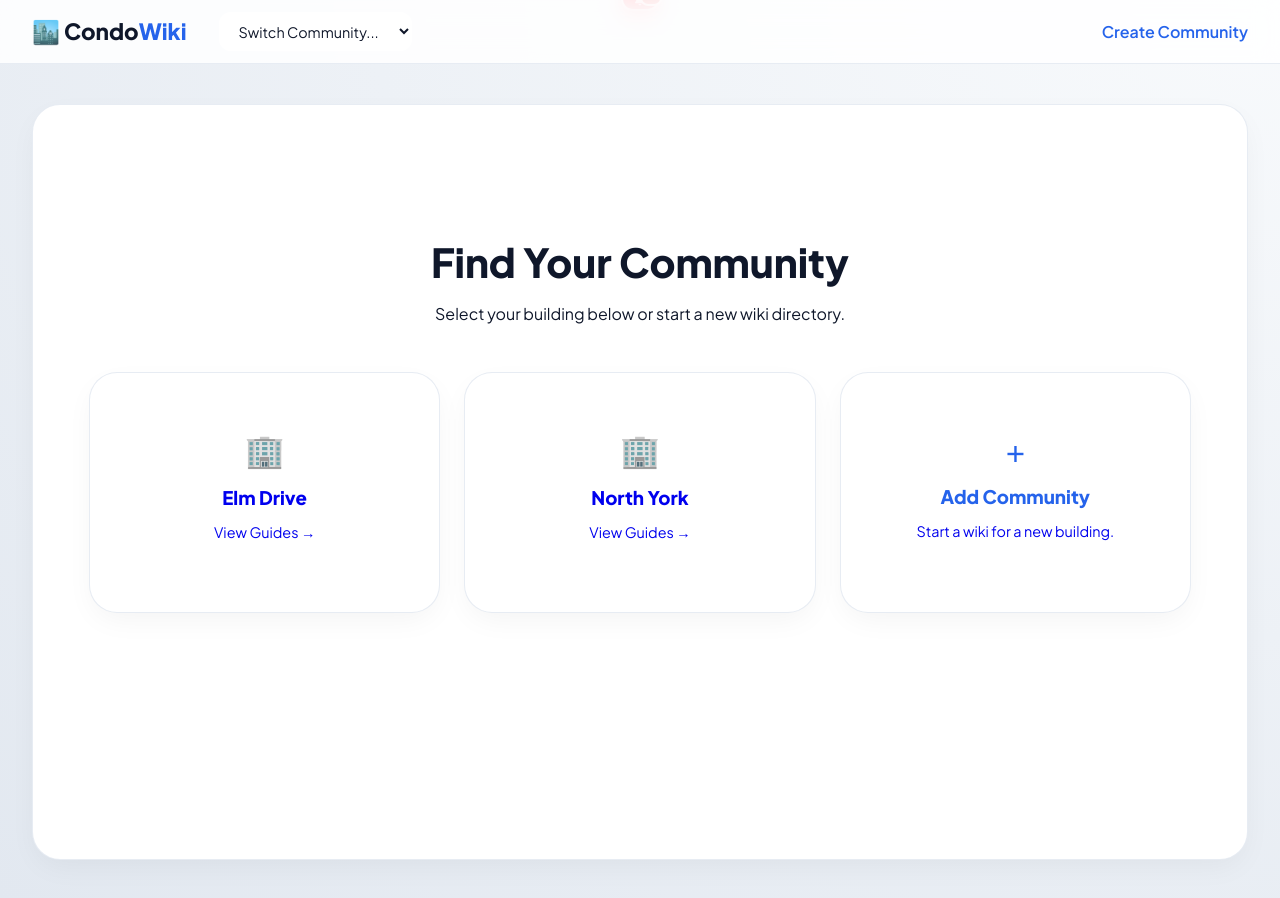
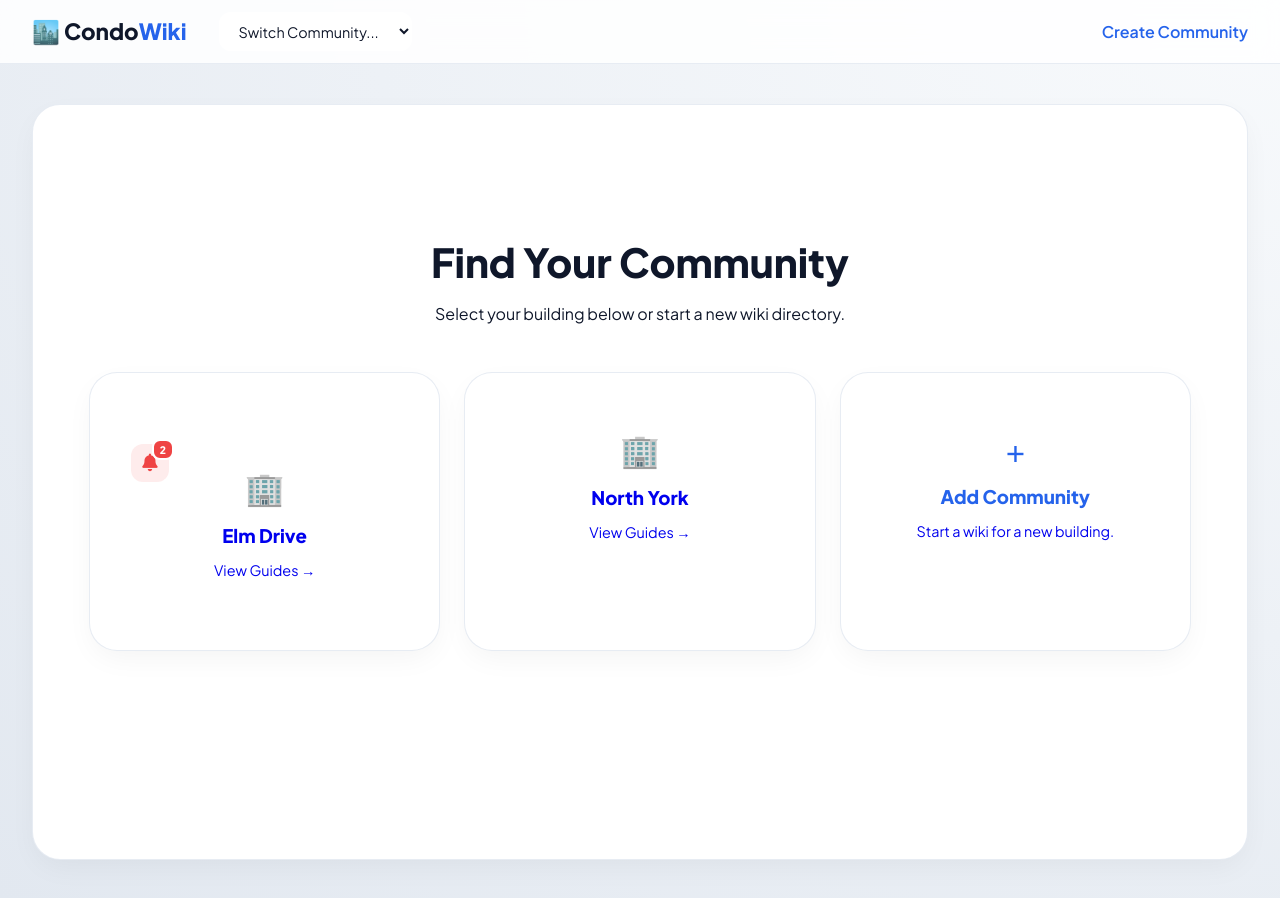
Before and after one commit to dekumar2-lab/lab-community, a Jekyll site: the page built from index.html, in a window 1280 px wide. Built offline with Jekyll 4.4.1, drawn with Linux system fonts in a browser that asks for light colours.

Commit message:
Notification broadcaster implementation

```diff
--- a/_includes/custom-styles.html
+++ b/_includes/custom-styles.html
@@ -581,7 +581,7 @@
 
     /* The Bell Icon Container */
     .card-bell-container {
-        position: absolute;
+        position: relative;
         top: 15px;
         right: 15px;
         background: rgba(239, 68, 68, 0.1);
--- a/index.html
+++ b/index.html
@@ -13,7 +13,7 @@ title: Home
         <a href="{{ site.baseurl }}/content/{{ building | slugify }}/" class="content-card" style="text-decoration: none; padding: 2rem; transition: 0.3s;">
 
             {% if building_alerts.size > 0 %}
-            <div class="card-notification-badge">
+            <div class="card-bell-container">
                 <i class="fa-solid fa-bell"></i>
                 <span class="bell-count">{{ building_alerts.size }}</span>
             </div>
```
